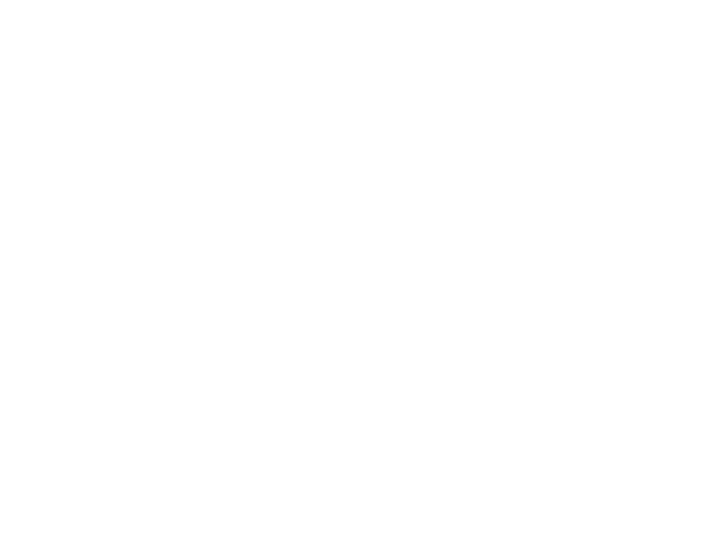
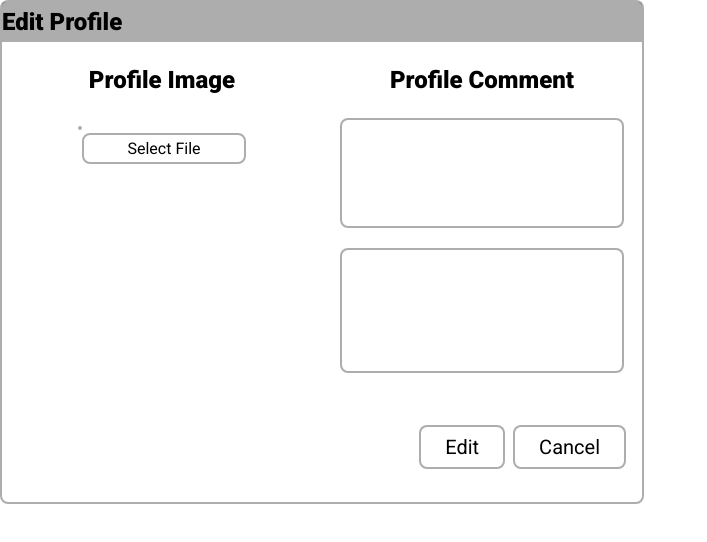
Before and after one commit to Violet629/Project-Outstagram, a Vue app in the folder frontend/: page /test in a window 1280 px wide. Shown: the top 542 px of the page, without its empty margins (0-707 px from the left). Built offline with nearby package versions, Linux system fonts and the light colour scheme.

Commit message:
220905-editmodal창디자인완성

```diff
--- a/frontend/src/components/EditProfile.vue
+++ b/frontend/src/components/EditProfile.vue
@@ -1,9 +1,123 @@
 <template>
-  <div class="editprofile"></div>
+  <div class="editprofile">
+    <div class="editprofile-header">
+      <p>Edit Profile</p>
+    </div>
+    <form action="editprofile" method="post">
+      <div class="editprofile-img">
+        <h3>Profile Image</h3>
+        <img :src="$store.state.userData.profileImg" />
+        <input
+          type="file"
+          id="file"
+          accept="image/png, image/jpeg"
+          @change="upload()"
+          style="display: none"
+        />
+        <label for="file">Select File</label>
+      </div>
+      <div class="editprofile-comment">
+        <h3>Profile Comment</h3>
+        <p>{{ $store.state.userData.profileComment }}</p>
+        <input type="text" />
+      </div>
+      <div class="editprofile-button">
+        <button class="editprofile-submit" type="submit">Edit</button>
+        <button class="editprofile-cancel">Cancel</button>
+      </div>
+    </form>
+  </div>
 </template>
 
 <script>
-export default {};
+export default {
+  methods: {
+    upload(e) {
+      let 파일 = e.target.files;
+      let url = URL.createObjectURL(파일[0]);
+      console.log(url);
+    },
+  },
+};
 </script>
 
-<style></style>
+<style>
+@import url("https://fonts.googleapis.com/css2?family=Roboto:wght@400;900&display=swap");
+/* Roboto font 400&700 : font-family: 'Roboto', sans-serif; */
+
+.editprofile {
+  width: 50%;
+  height: 500px;
+  border-radius: 8px;
+  font-family: "Roboto", sans-serif;
+  border: 2px solid rgba(153, 153, 153, 0.8);
+}
+.editprofile-header {
+  width: 100%;
+  float: left;
+  font-size: 24px;
+  font-weight: 700;
+  background-color: rgba(153, 153, 153, 0.8);
+}
+.editprofile-header p {
+  margin: 6px 0px 6px 0px;
+}
+.editprofile-img,
+.editprofile-comment {
+  float: left;
+  width: 50%;
+  text-align: center;
+}
+.editprofile-img h3 {
+  font-size: 24px;
+  margin: 24px 0px 8px 0px;
+}
+.editprofile-img img {
+  width: 55%;
+  border-radius: 50%;
+  border: 2px solid rgba(153, 153, 153, 0.8);
+  margin: 24px 0px 24px 0px;
+}
+.editprofile-img label {
+  display: inline-block;
+  margin: 12px 0px 24px 0px;
+  padding: 4px 0px 4px 0px;
+  width: 50%;
+  border: 2px solid rgba(153, 153, 153, 0.8);
+  border-radius: 8px;
+}
+.editprofile-comment h3 {
+  font-size: 24px;
+  margin: 24px 0px 8px 0px;
+}
+.editprofile-comment p {
+  border: 2px solid rgba(153, 153, 153, 0.8);
+  border-radius: 8px;
+  display: inline-block;
+  width: 85%;
+  text-align: left;
+  padding: 6px 0px 100px 8px;
+}
+.editprofile-comment input {
+  border: 2px solid rgba(153, 153, 153, 0.8);
+  border-radius: 8px;
+  display: inline-block;
+  width: 85%;
+  padding: 6px 0px 100px 8px;
+  margin: 0px 0px 48px 0px;
+}
+.editprofile-button {
+  text-align: right;
+  margin-right: 12px;
+}
+.editprofile-submit,
+.editprofile-cancel {
+  font-size: 20px;
+  border: 2px solid rgba(153, 153, 153, 0.8);
+  border-radius: 8px;
+  background-color: #fff;
+  margin: 4px;
+  padding: 8px 24px 8px 24px;
+  font-family: "Roboto", sans-serif;
+}
+</style>
--- a/frontend/src/components/MyContents.vue
+++ b/frontend/src/components/MyContents.vue
@@ -81,6 +81,7 @@ export default {
   padding: 8px 42px 8px 42px;
   font-size: 22px;
   font-family: "Roboto", sans-serif;
+  background-color: #fff;
 }
 .mycontent-myposts,
 .mycontent-mylikes {
```
